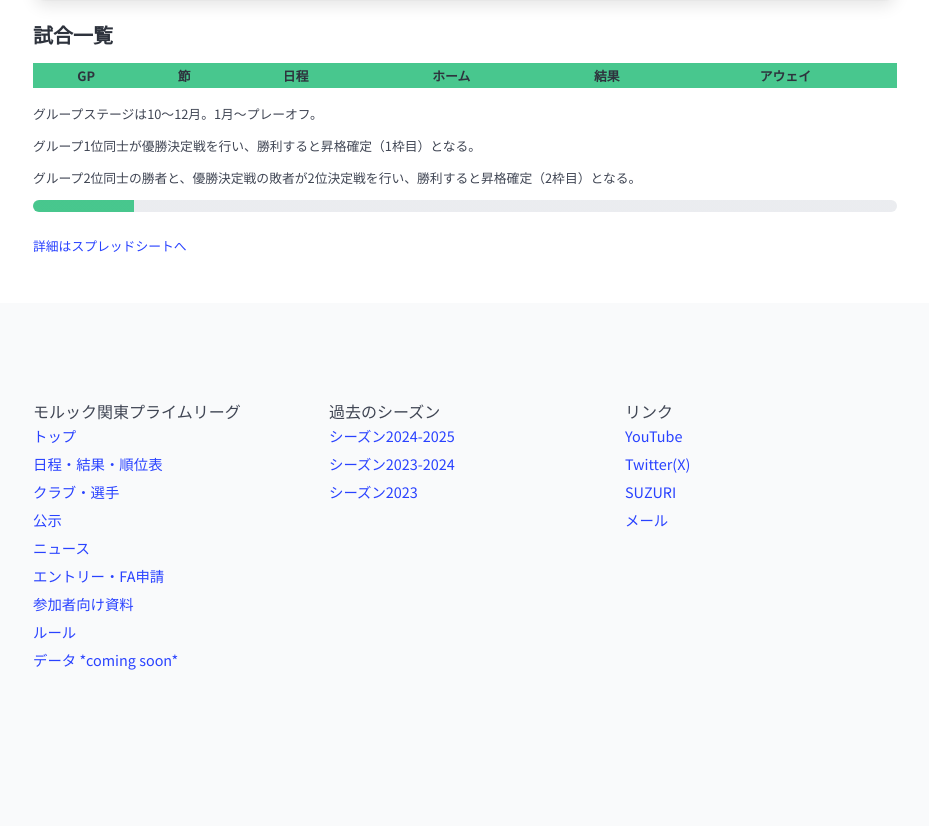
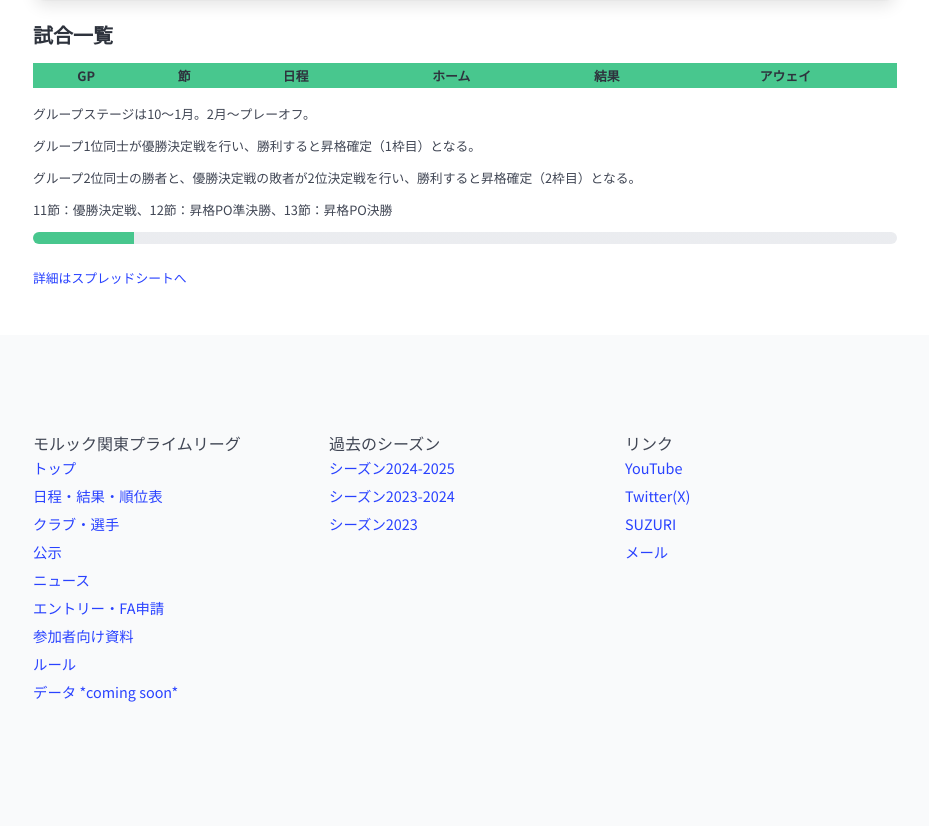
Before and after one commit to haruspring-jokt/molkkyprime, a website: page schedule/index.html in a window 1280 px wide. Shown: the part 3794-4620 px from the top of the page, without its empty margins (175-1104 px from the left). Drawn offline with nearby package versions, Linux system fonts and the light colour scheme; no server answers.

```diff
--- a/schedule/index.html
+++ b/schedule/index.html
@@ -195,9 +195,10 @@
                             <th class="is-success is-size-7" align="center">アウェイ</th>
                         </tr>
                     </table>
-                    <p class="is-size-7">グループステージは10～12月。1月～プレーオフ。</p>
+                    <p class="is-size-7">グループステージは10～1月。2月～プレーオフ。</p>
                     <p class="is-size-7">グループ1位同士が優勝決定戦を行い、勝利すると昇格確定（1枠目）となる。</p>
                     <p class="is-size-7">グループ2位同士の勝者と、優勝決定戦の敗者が2位決定戦を行い、勝利すると昇格確定（2枠目）となる。</p>
+                    <p class="is-size-7">11節：優勝決定戦、12節：昇格PO準決勝、13節：昇格PO決勝</p>
                     <div id="kaksi-schedule-progress"><progress class="progress is-small is-success"
                             max="100"></progress></div>
                 </div>
```
Also changed, not shown: index.html (+1 -0 lines).
